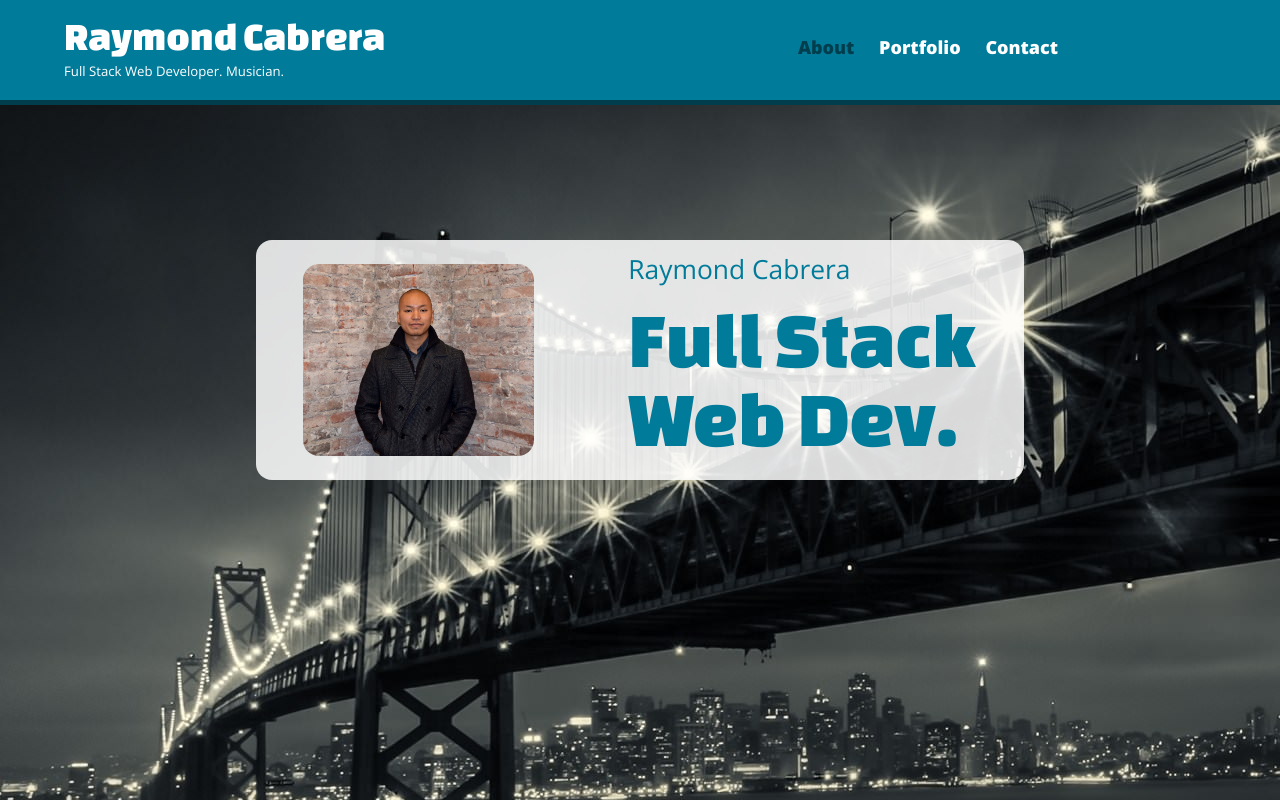
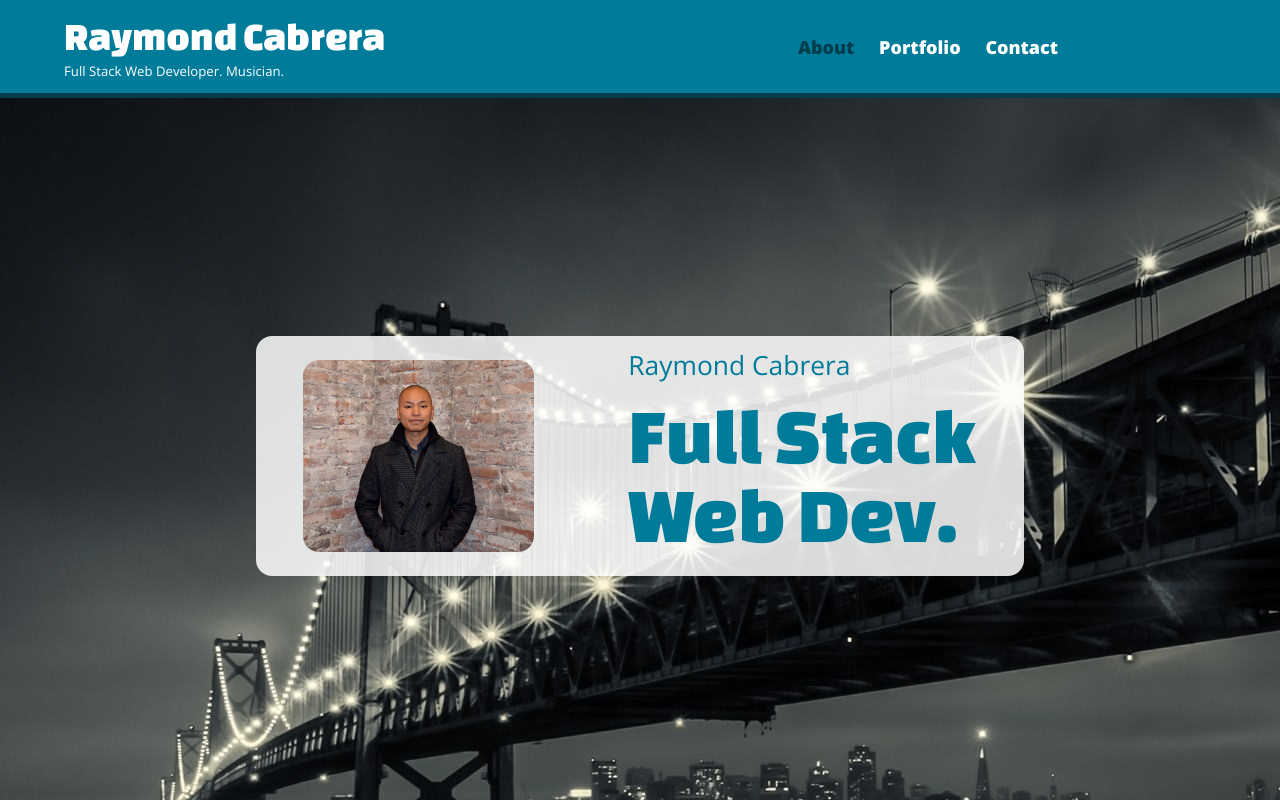
Before and after one commit to rjgcabrera/rjgcabrera.github.io, a plain HTML site: page index.html in a window 1280 px wide. Drawn offline with nearby package versions, Linux system fonts and the light colour scheme.

Commit message:
Shorten parallax div and move below nav header to remove scrollbar overlap

```diff
--- a/css/main.css
+++ b/css/main.css
@@ -35,8 +35,6 @@ header {
   margin: 0 0 30px 0;
   padding: 5px 0 0 0;
   width: 100%;
-  /* height: 15vh; */
-  /*new stuff*/
   position: fixed;
   z-index: 1;
 }
--- a/css/parallax.css
+++ b/css/parallax.css
@@ -3,11 +3,13 @@
   --------------------------------------------- */
 
   .parallax {
-    height: 100vh;
+    height: 88vh;
     overflow-x: hidden;
     overflow-y: auto;
     -webkit-perspective: 1px;
     perspective: 1px;
+    position: relative;
+    top: 12vh;
   }
 
   .parallax__layer {
--- a/css/responsive.css
+++ b/css/responsive.css
@@ -38,7 +38,7 @@
   }
 }
 
-@media screen and (min-width: 660px) {
+@media screen and (min-width: 715px) {
 
   /*****************************************
   HEADER
@@ -71,6 +71,7 @@
   header {
     border-bottom: 5px solid #003D4D;
     margin-bottom: 60px;
+    height: 11vh;
   }
 
 }
--- a/index.html
+++ b/index.html
@@ -44,7 +44,8 @@
         </div>
         <div id="about-div">
           <h1>About</h1>
-              <p>I am a Full Stack Software Engineer and Musician who loves to utilize creativity for the benefit of others. I have built web apps both from scratch as well as building upon legacy codebases, and I have scaled these to handle production-level web traffic. Decorating time and space with either software or musical patterns has always been enjoyable, and I am seeking out teams that share the same passion for the art of software.</p><br>
+          <p>I am a Full Stack Software Engineer and Musician who loves to utilize creativity for the benefit of others. I have built web apps both from scratch as well as building upon legacy codebases, and I have scaled these to handle production-level web traffic. Decorating time and space with either software or musical patterns has always been enjoyable, and I am seeking out teams that share the same passion for the art of software.</p>
+          <!-- <br> -->
 
           <!-- <p>Skills:
 
@@ -53,7 +54,7 @@
         <div id="portfolio-div">
           <h1>Portfolio</h1>
           <h2>Skills</h2>
-              <br>
+          <!-- <br> -->
           <div class="controls">
            <a href="#" class="previous"> < </a>
            <div class="row" style="height: 200px;">
@@ -125,7 +126,7 @@
            </div>
            <a href="#" class="next"> > </a>
           </div>
-              <br>
+          <!-- <br> -->
           <h2>Projects</h2>
           <ul id="gallery">
             <li>
@@ -161,7 +162,7 @@
               </a>
             </li> -->
           </ul>
-              <br>
+          <!-- <br> -->
           <h2>Music</h2>
           <ul id="gallery">
             <li>
@@ -189,11 +190,11 @@
           </ul>
 
         </div>
-            <br>
+        <!-- <br> -->
         <div id="contact-div">
           <h1>Contact</h1>
           <div style="width:80%;">
-                <br>
+            <!-- <br> -->
             <section id="primary">
               <h3>General Information</h3>
 
```
Also changed, not shown: 1 other file. Lines whose indentation alone changed are shown as unchanged.
